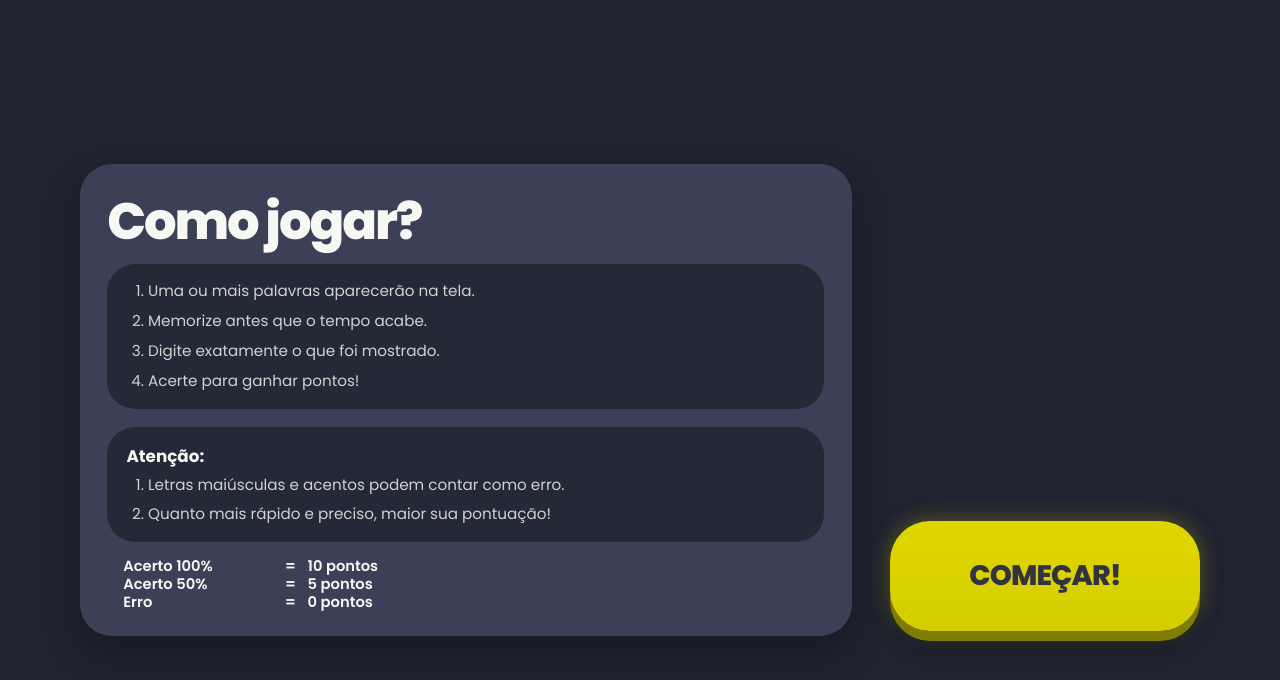
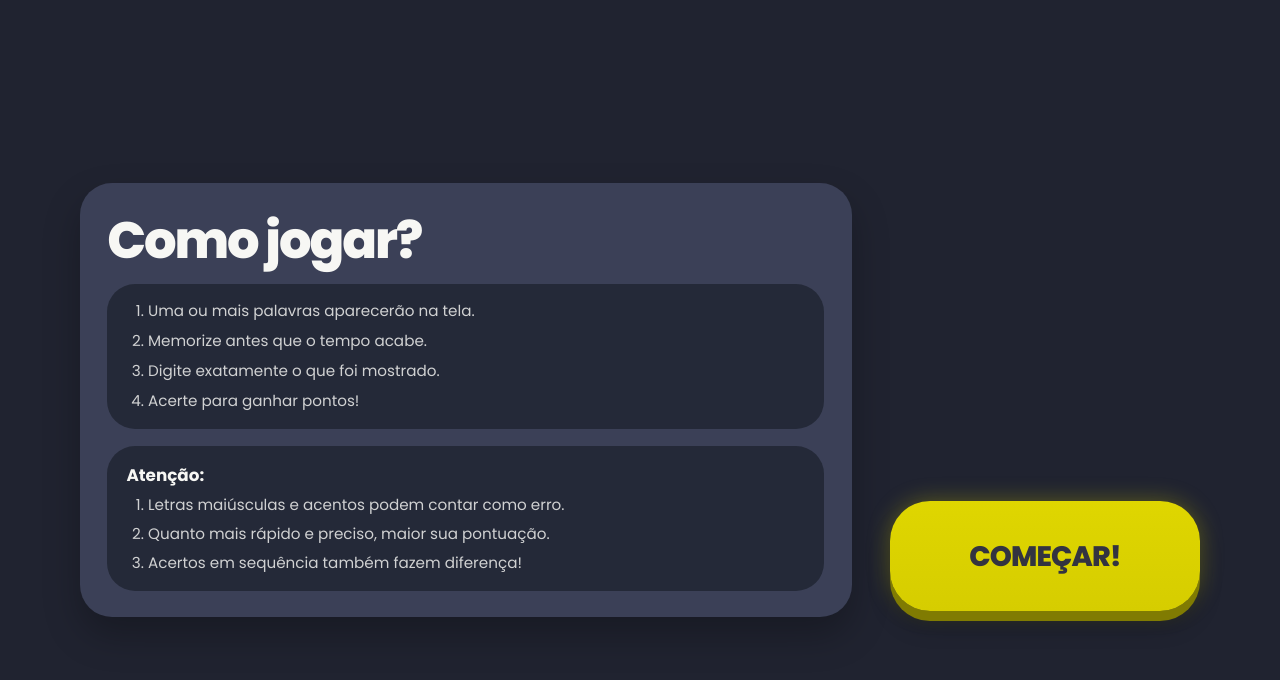
Before and after one commit to Mad-Kirby/DS122-TYPO, a PHP site: page /jogo.php in a window 1280 px wide. Shown: the top 680 px of the page. Run offline with PHP 8.4, Linux system fonts and the light colour scheme; the visitor is signed in with stand-in values (Sample User, id 1).

Commit message:
retirada de informação ilusória sobre esquema de pontuação

```diff
--- a/css/como-jogar.css
+++ b/css/como-jogar.css
@@ -92,36 +92,6 @@ body {
 
 .howto-list--secondary {
   gap: 0.4rem;
-}
-
-.howto-scoring {
-  margin-top: clamp(0.9rem, 1.4vw, 1rem);
-  padding-left: 1rem;
-  display: grid;
-  gap: 0.1rem;
-}
-
-.score-row {
-  display: grid;
-  grid-template-columns: minmax(120px, 150px) 20px 1fr;
-  align-items: center;
-  column-gap: 0.45rem;
-  font-size: clamp(0.92rem, 1vw, 1.02rem);
-  line-height: 1.12;
-  color: var(--text);
-  font-weight: 600;
-}
-
-.score-label {
-  text-align: left;
-}
-
-.score-separator {
-  text-align: center;
-}
-
-.score-value {
-  text-align: left;
 }
 
 .howto-actions {
@@ -226,11 +196,6 @@ body {
     padding-left: 1.2rem;
   }
 
-  .score-row {
-    grid-template-columns: 118px 18px 1fr;
-    font-size: 0.9rem;
-  }
-
   .start-button {
     min-height: 74px;
     font-size: clamp(1.45rem, 6vw, 2rem);
@@ -246,8 +211,4 @@ body {
   .howto-panel {
     border-radius: 26px;
   }
-
-  .score-row {
-    grid-template-columns: 104px 14px 1fr;
-  }
 }
--- a/jogo.php
+++ b/jogo.php
@@ -223,30 +223,9 @@ $cssPagina = $step == "como-jogar" ? "css/como-jogar.css" : "css/jogo.css";
           <h2 id="titulo-atencao">Atenção:</h2>
           <ol class="howto-list howto-list--secondary">
             <li>Letras maiúsculas e acentos podem contar como erro.</li>
-            <li>Quanto mais rápido e preciso, maior sua pontuação!</li>
+            <li>Quanto mais rápido e preciso, maior sua pontuação.</li>
+            <li>Acertos em sequência também fazem diferença!</li>
           </ol>
-        </section>
-
-        <section class="howto-scoring" aria-labelledby="titulo-pontuacao">
-          <h2 id="titulo-pontuacao" class="sr-only">Pontuação</h2>
-
-          <div class="score-row">
-            <span class="score-label">Acerto 100%</span>
-            <span class="score-separator">=</span>
-            <span class="score-value">10 pontos</span>
-          </div>
-
-          <div class="score-row">
-            <span class="score-label">Acerto 50%</span>
-            <span class="score-separator">=</span>
-            <span class="score-value">5 pontos</span>
-          </div>
-
-          <div class="score-row">
-            <span class="score-label">Erro</span>
-            <span class="score-separator">=</span>
-            <span class="score-value">0 pontos</span>
-          </div>
         </section>
       </div>
 
```
